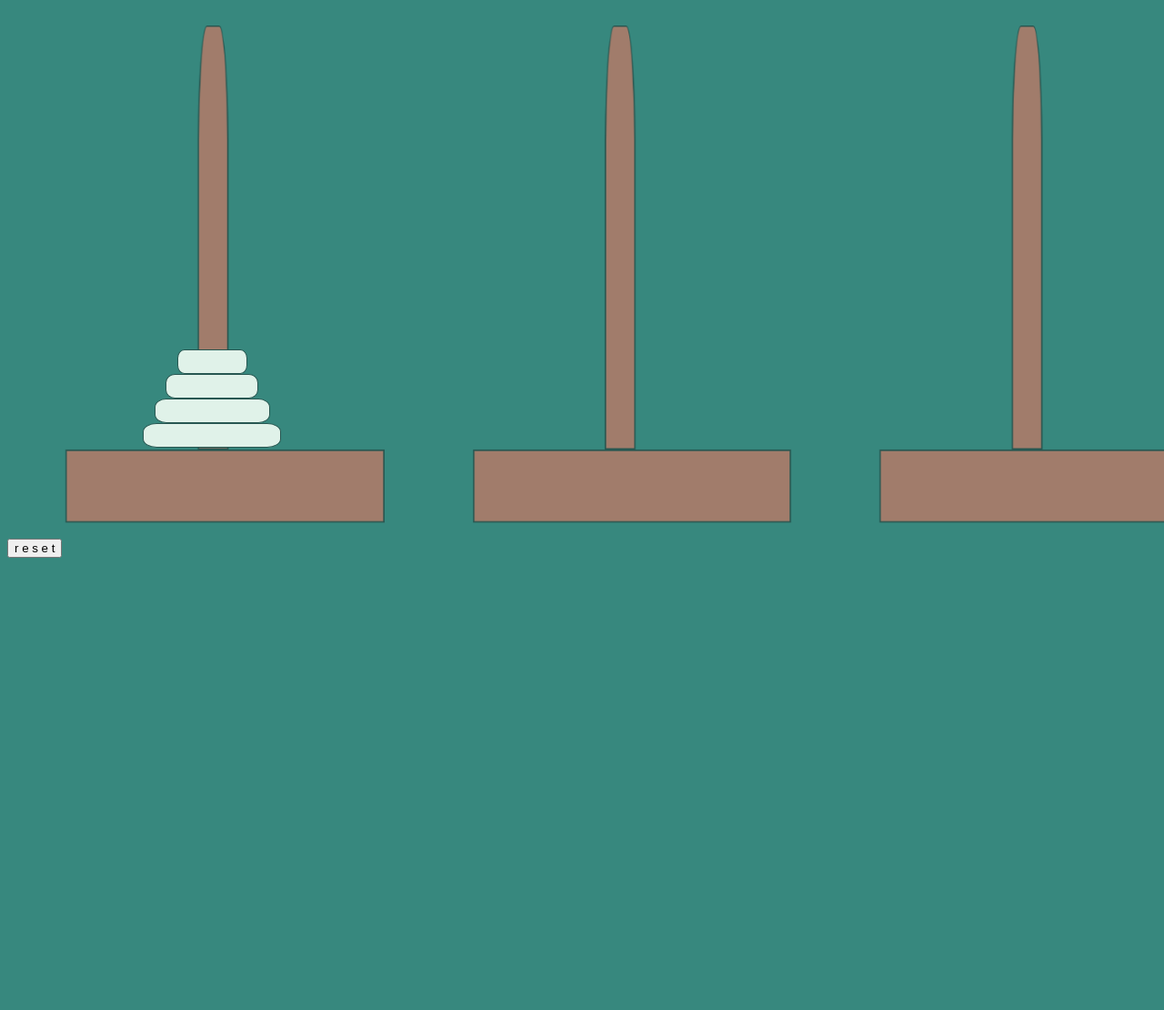
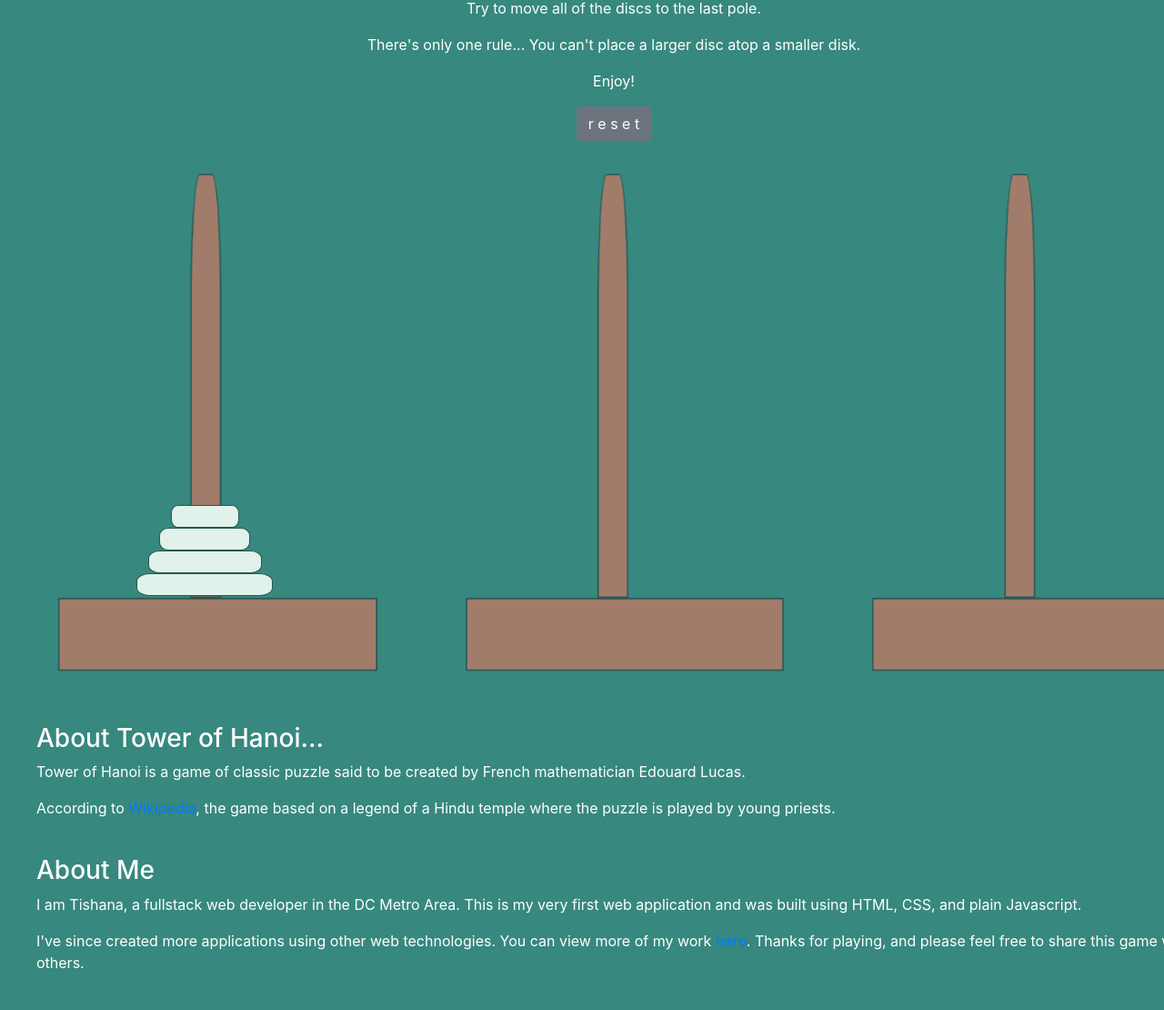
Before and after one commit to tishana/tower-of-hanoi, a plain HTML site: page tower-of-hanoi/index.html in a window 1280 px wide. Shown: the part 96-1206 px from the top of the page at 91% size. Before the commit the page ends 800 px from the top, so only its background shows below. Drawn offline with nearby package versions, Linux system fonts and the light colour scheme.

Commit message:
added text info to site and lightly styled

```diff
--- a/tower-of-hanoi/index.html
+++ b/tower-of-hanoi/index.html
@@ -3,16 +3,25 @@
 
 <head>
     <meta charset="utf-8" />
-    <meta http-equiv="X-UA-Compatible" content="IE=edge">
-    <title>Tower of Hanoi by Tishana Trainor</title>
+    <meta name="viewport" content="width=device-width, initial-scale=1, shrink-to-fit=no" />
+    <title>Towers of Hanoi Game</title>
     <meta name="viewport" content="width=device-width, initial-scale=1">
+    <link rel="stylesheet" href="https://stackpath.bootstrapcdn.com/bootstrap/4.2.1/css/bootstrap.min.css" integrity="sha384-GJzZqFGwb1QTTN6wy59ffF1BuGJpLSa9DkKMp0DgiMDm4iYMj70gZWKYbI706tWS"
+        crossorigin="anonymous">
     <link rel="stylesheet" type="text/css" media="screen" href="style.css" />
-
 </head>
 
 <body>
     <header>
-        <h1>Tower of Hanoi</h1>
+        <div id="intro">
+            <h1>Towers of Hanoi</h1>
+            <h4>by Tishana Trainor</h4>
+            <p>Try to move all of the discs to the last pole.</p>
+            <p>There's only one rule... You can't place a larger disc atop a smaller disk.</p>
+            <p>Enjoy!</p>
+            <button class="reset btn btn-secondary">r e s e t</button>
+        </div>
+
     </header>
     <div id="gameBoard">
         <!-- POLES -->
@@ -22,13 +31,26 @@
             <div class="disk" id="b"></div>
             <div class="disk" id="c"></div>
             <div class="disk" id="d"></div>
-            <!-- <div class="disk" id="e"></div>
-            <div class="disk" id="f"></div> -->
+            <!-- <div class="disk" id="e"></div> -->
+            <!-- <div class="disk" id="f"></div> -->
         </div>
         <div id="poleTwo"></div>
         <div id="poleThree"></div>
     </div>
-    <button class="reset">r e s e t</button>
+
+    <div id="about">
+        <h3>About Tower of Hanoi...</h3>
+        <p>Tower of Hanoi is a game of classic puzzle said to be created by French mathematician Edouard Lucas.</p>
+        <p>According to <a href="https://en.wikipedia.org/wiki/Tower_of_Hanoi" target="_blank">Wikipedia</a>, the game
+            based on a legend of a Hindu temple where the puzzle is played by young priests.</p>
+
+        <br>
+        <h3>About Me</h3>
+        <p>I am Tishana, a fullstack web developer in the DC Metro Area. This is my very first web application and was
+            built using HTML, CSS, and plain Javascript.</p>
+        <p>I've since created more applications using other web technologies. You can view more of my work <a href="https://tishana.github.io/"
+                target="_blank">here</a>. Thanks for playing, and please feel free to share this game with others.</p>
+    </div>
     <script src="main.js"></script>
 </body>
 
--- a/tower-of-hanoi/main.js
+++ b/tower-of-hanoi/main.js
@@ -58,7 +58,7 @@ p1.addEventListener('click', function () {
         moveDisk(p1)
         checkGame()
     } else {
-        alert("Nah, son...")
+        alert("That move is illegal... Try again.")
     }
 })
 
@@ -73,7 +73,7 @@ p2.addEventListener('click', function () {
         moveDisk(p2)
         checkGame()
     } else {
-        alert("Nah, son...")
+        alert("That move is illegal... Try again.")
     }
 })
 
@@ -88,6 +88,6 @@ p3.addEventListener('click', function () {
         moveDisk(p3)
         checkGame()
     } else {
-        alert("Nah, son...")
+        alert("That move is illegal... Try again.")
     }
 })
--- a/tower-of-hanoi/style.css
+++ b/tower-of-hanoi/style.css
@@ -9,10 +9,14 @@
 html{
     display: flex;
     align-items: center;
+    font-family: 'Miriam Libre', sans-serif;
 }
 body{
     color: #fff;
     background-color: #37887e;
+}
+.p{
+    font-size: 0.7rem
 }
 #gameBoard{
     background-image: url("towers.png");
@@ -81,3 +85,11 @@ body{
     width: 200px;
     height: 25px;
 }
+#about{
+    margin: 40px;
+}
+#intro{
+    display: flex;
+    flex-direction: column;
+    align-items: center;
+}
```
